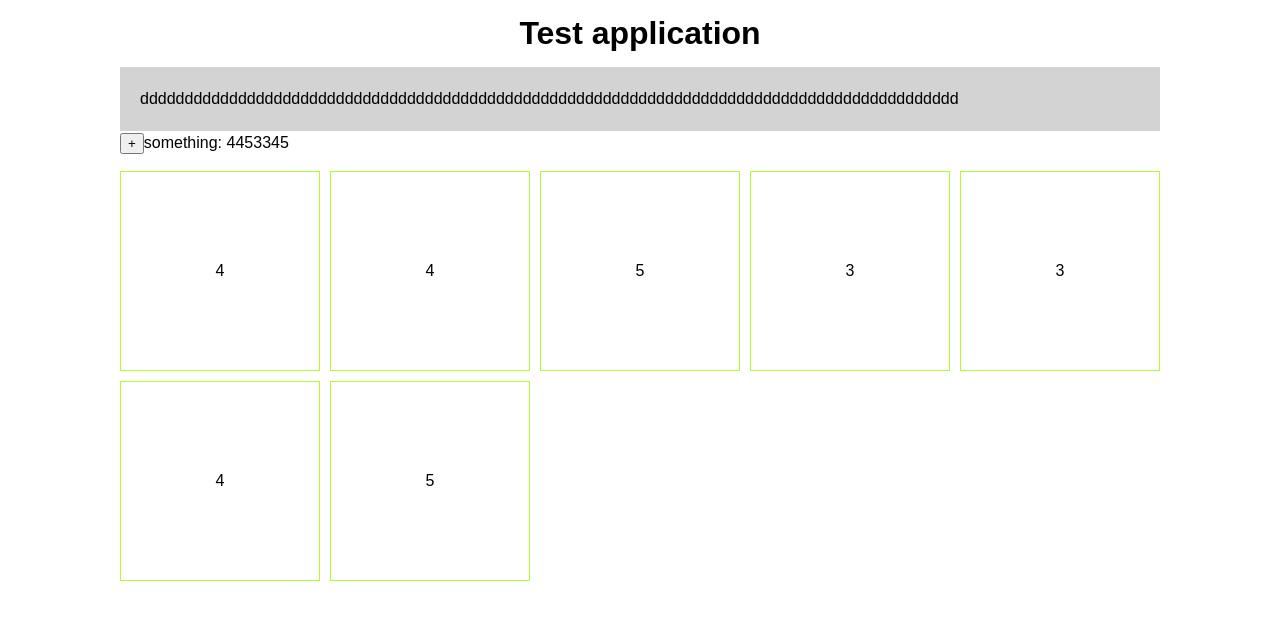
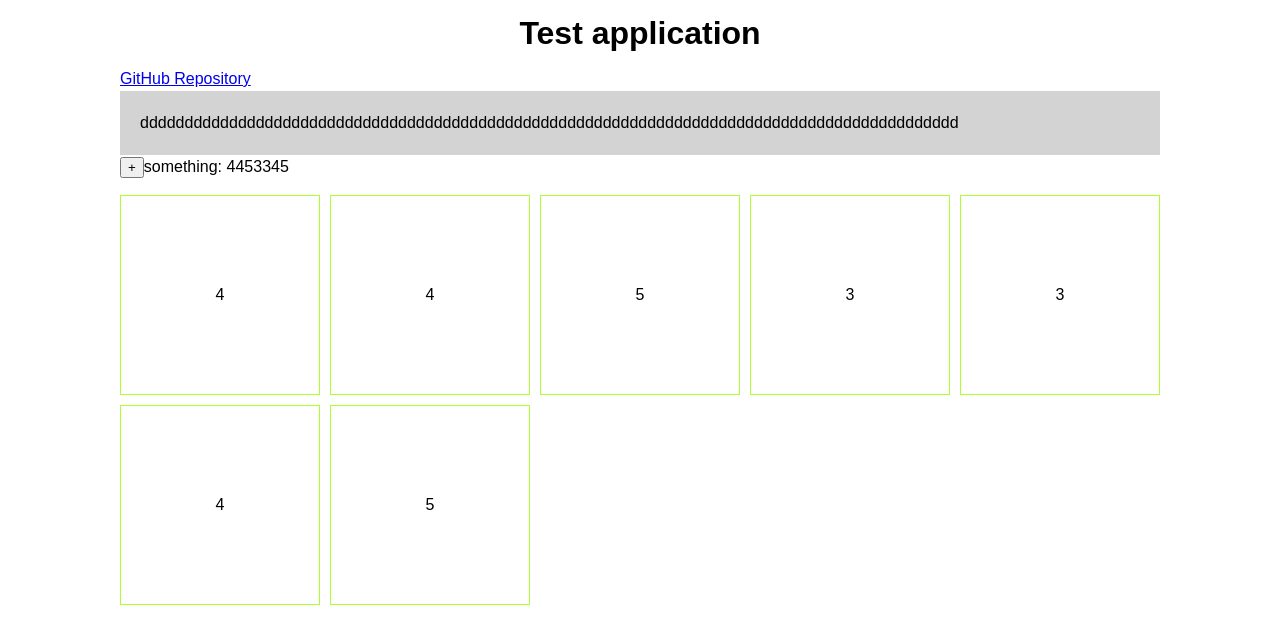
Before and after one commit to NikolayLemehov/j01, a React (Create React App) app: page / in a window 1280 px wide. Shown: the top 644 px of the page. Built offline with nearby package versions, Linux system fonts and the light colour scheme.

Commit message:
Add link to repository.

```diff
--- a/src/App.js
+++ b/src/App.js
@@ -19,7 +19,10 @@ function App() {
 
   return (
     <div className='container'>
-      <Title>Test application</Title>
+      <AdoptedGridRow>
+        <Title>Test application</Title>
+        <a href="https://github.com/NikolayLemehov/j01" target="_blank" rel="nofollow noopener noreferrer">GitHub Repository</a>
+      </AdoptedGridRow>
       <Output/>
       <AdoptedGridRow>
         <button onClick={onClick}>+</button>
```
